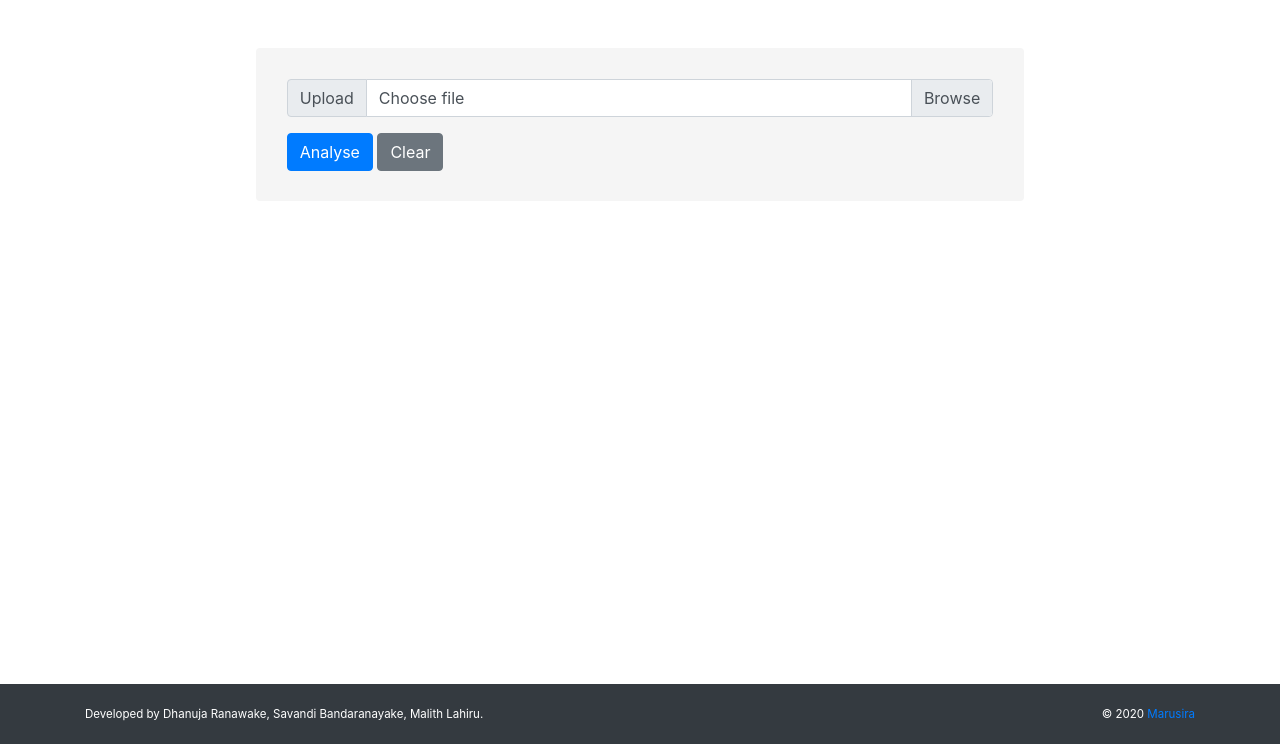
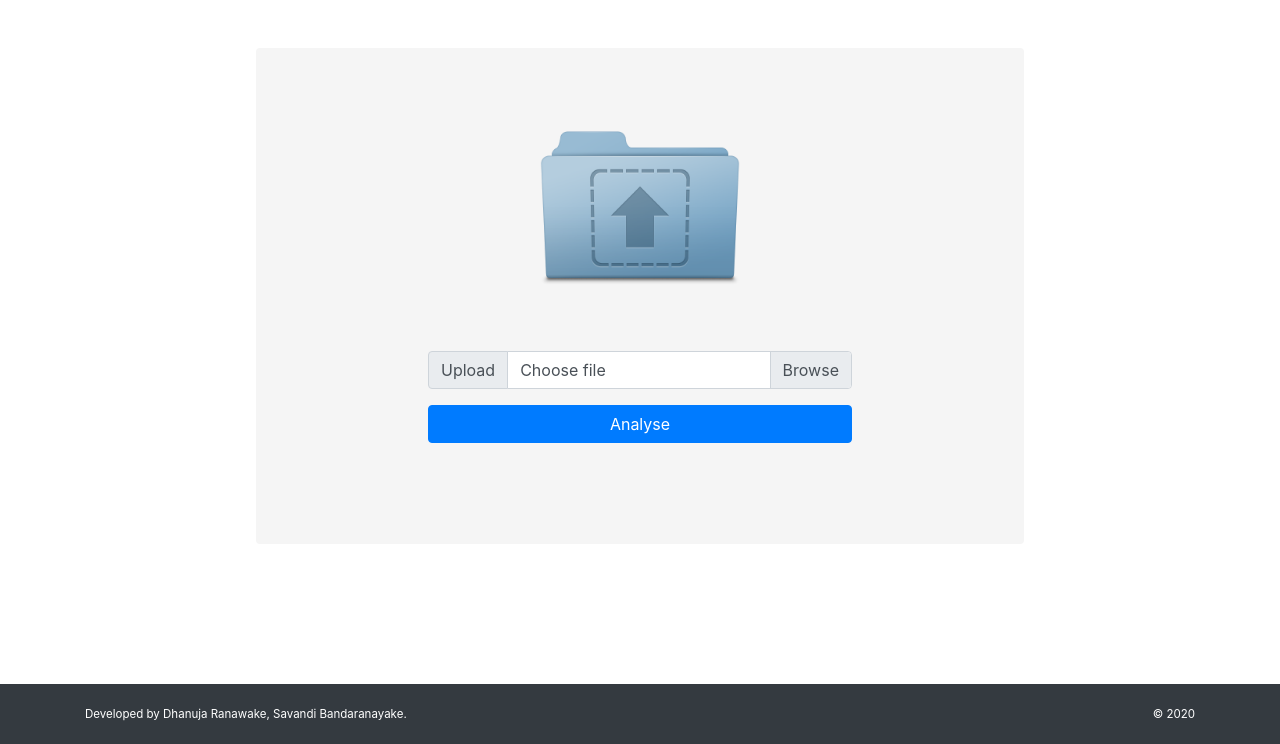
Before and after one commit to dhanuja-prathapa/ITPM, a PHP site: page / in a window 1280 px wide. Shown: the part 56-800 px from the top of the page. Run offline with PHP 8.4, Linux system fonts and the light colour scheme.

Commit message:
upload-icon added

```diff
--- a/css/style.css
+++ b/css/style.css
@@ -64,3 +64,7 @@ body {
     text-transform: capitalize;
     text-align: center;
 }
+
+.uploadicon{
+    max-width: 200px;
+}
--- a/footer.php
+++ b/footer.php
@@ -1,7 +1,7 @@
 <footer class="footer  navbar-dark bg-dark box-shadow">
     <div class="container">
-        <span>Developed by Dhanuja Ranawake, Savandi Bandaranayake, Malith Lahiru.</span>
-        <span class="marusira hidden-xs"> © 2020 <a href="https://www.marusira.co/">Marusira</a></span>
+        <span>Developed by Dhanuja Ranawake, Savandi Bandaranayake.</span>
+        <span class="marusira hidden-xs"> © 2020</span>
 
     </div>
 </footer>
--- a/header.php
+++ b/header.php
@@ -7,9 +7,12 @@
 
     <link rel="stylesheet" href="css/bootstrap.min.css">
     <link rel="stylesheet" href="css/style.css">
-    <script src="js/bootstrap.min.js"></script>
-    <script src="js/jquery-3.1.1.slim.min.js"></script>
+    <!--<script src="js/bootstrap.min.js"></script>
+    <script src="js/jquery-3.1.1.slim.min.js"></script>-->
     <script src="js/tether.min.js"></script>
+    <script src="https://code.jquery.com/jquery-3.4.1.slim.min.js" integrity="sha384-J6qa4849blE2+poT4WnyKhv5vZF5SrPo0iEjwBvKU7imGFAV0wwj1yYfoRSJoZ+n" crossorigin="anonymous"></script>
+    <script src="https://cdn.jsdelivr.net/npm/popper.js@1.16.0/dist/umd/popper.min.js" integrity="sha384-Q6E9RHvbIyZFJoft+2mJbHaEWldlvI9IOYy5n3zV9zzTtmI3UksdQRVvoxMfooAo" crossorigin="anonymous"></script>
+    <script src="https://stackpath.bootstrapcdn.com/bootstrap/4.4.1/js/bootstrap.min.js" integrity="sha384-wfSDF2E50Y2D1uUdj0O3uMBJnjuUD4Ih7YwaYd1iqfktj0Uod8GCExl3Og8ifwB6" crossorigin="anonymous"></script>
 </head>
 
 <body>
--- a/index.php
+++ b/index.php
@@ -3,7 +3,11 @@
 <body>
 <main style="margin-left: 20%;margin-right: 20%;"><br><br>
   <form action="action_page.php" id="form1" method="post" enctype="multipart/form-data" class="rounded" style="padding: 4%;background-color: #f5f5f5">
-    <div class="input-group mb-3">
+      <br>
+      <img src="images/upload-icon.png" class="rounded mx-auto d-block uploadicon" alt="...">
+    <br>
+      <br><div class="d-block" style="padding-left: 20%; padding-right: 20%; padding-bottom: 10%;">
+      <div class="input-group mb-3">
       <div class="input-group-prepend">
         <span class="input-group-text">Upload</span>
       </div>
@@ -18,8 +22,8 @@
         $(this).siblings(".custom-file-label").addClass("selected").html(fileName);
       });
     </script>
-    <input type="submit" name="submit" class="btn btn-primary" value="Analyse">
-    <button type="reset" class="btn btn-secondary">Clear</button>
+    <input type="submit" name="submit" class="btn btn-primary " style="margin:0 auto; width: 100%;" value="Analyse">
+      </div>
   </form>
 </main><br><br>
 
```
Also changed, not shown: action_page.php (+9 -1 lines), images/upload-icon.png (added).
